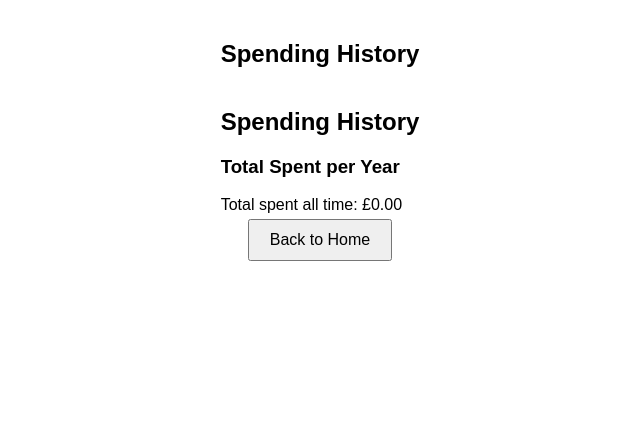
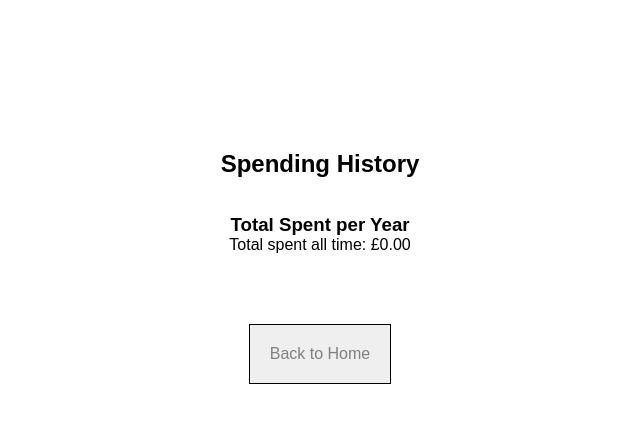
Before and after one commit to Faysal-Ahmed-Aweys/spending-tracker, a plain HTML site: page index.html in a window 1280 px wide. Both pictures are taken after a click on the button "Show Spending History". Shown: the whole page, without its empty margins (320-960 px from the left). Drawn offline with Linux system fonts and the light colour scheme.

Commit message:
Fix styles

```diff
--- a/index.html
+++ b/index.html
@@ -9,11 +9,13 @@
 
 <body>
     <div class="container">
+        <div class="home">
         <h1>Welcome to Spending Tracker App</h1>
         <button onclick="showStartTracking()">Start Tracking Spending</button>
         <button onclick="showSpendingHistory()">Show Spending History</button>
         </div>
-
+    </div>
+    <div Id ="spendingTracker">
         <div id="startTrackingPage" class="page">
             <h2>Start Tracking Spending</h2>
             <form id="spendingForm" class="input-form">
@@ -23,15 +25,16 @@
                 <input type="number" id="amountSpent" min="0" step="0.01" required><br><br>
                 <label for="dateSpent">Date Spent:</label>
                 <input type="date" id="dateSpent" required><br><br>
+                <textarea id="description" name="description" placeholder="Add description of your spending..." rows="4" cols="80"></textarea>
                 <button type="button" onclick="saveSpending()">Save</button>
             </form>
             <p id="errorDisplay" class="error"></p>
             <button onclick="backToHomePage()">Back to Home</button>
         </div>
+    </div>
 
     <div id="showHistoryPage" class="page">
         <div class="content-center">
-            <h2>Spending History</h2>
             <div id="spendingHistory" class="history-section"></div>
         </div>
         <button onclick="backToHomePage()">Back to Home</button>
--- a/script.js
+++ b/script.js
@@ -1,6 +1,11 @@
+window.addEventListener("load", function() {
+    document.getElementById('spendingTracker').style.display = 'none';
+    document.getElementById('showHistoryPage').style.display = 'none';
+});
+
 function showStartTracking() {
     document.querySelector('.container').style.display = 'none';
-    document.getElementById('startTrackingPage').style.display = 'block';
+    document.getElementById('spendingTracker').style.display = 'block';
     document.getElementById('showHistoryPage').style.display = 'none';
 
     // Set the maximum date for the input to today's date
@@ -44,14 +49,14 @@ function saveSpending() {
 
 function showSpendingHistory() {
     document.querySelector('.container').style.display = 'none';
-    document.getElementById('startTrackingPage').style.display = 'none';
+    document.getElementById('spendingTracker').style.display = 'none';
     document.getElementById('showHistoryPage').style.display = 'block';
 
     const spendingHistory = JSON.parse(localStorage.getItem('spending')) || [];
 
     spendingHistory.sort((a, b) => new Date(a.dateSpent) - new Date(b.dateSpent));
 
-    let historyHTML = '<h2>Spending History</h2>';
+    let historyHTML = '<h2>Spending History</h2><br>';
     let monthTotal = {};
     let yearTotal = {};
     let allTimeTotal = 0;
@@ -92,7 +97,7 @@ function showSpendingHistory() {
         historyHTML += `<div>Total spent in ${currentMonth}: £${monthTotal[currentMonth].toFixed(2)}</div>`;
     }
 
-    let yearTotalHTML = '<h3>Total Spent per Year</h3>';
+    let yearTotalHTML = '<br><h3>Total Spent per Year</h3>';
     for (const year in yearTotal) {
         yearTotalHTML += `<div>Total spent in ${year}: £${yearTotal[year].toFixed(2)}</div>`;
     }
@@ -105,7 +110,7 @@ function showSpendingHistory() {
 
 function backToHomePage() {
     document.querySelector('.container').style.display = 'flex';
-    document.getElementById('startTrackingPage').style.display = 'none';
+    document.getElementById('spendingTracker').style.display = 'none';
     document.getElementById('showHistoryPage').style.display = 'none';
 }
 
--- a/styles.css
+++ b/styles.css
@@ -1,9 +1,18 @@
 /* Basic Styles */
+* {
+    box-sizing: border-box;
+    padding: 0;
+    margin: 0;
+}
 
 body {
-    font-family: Arial, sans-serif;
-    margin: 0;
-    padding: 0;
+    font-family: "DM Sans", sans-serif;
+    text-align: center;
+    width: 100%;
+    min-height: 100vh;
+    position: relative;
+    flex-direction: column;
+    min-height: 100vh;
 }
 
 .container {
@@ -15,38 +24,61 @@ body {
     text-align: center;
 }
 
-button {
-    padding: 10px 20px;
-    margin: 5px;
-    font-size: 16px;
+.home {
+    width: 80%;
+    margin: auto;
+    padding: 20px;
 }
 
-.input-form,
-.page {
+button {
+    padding: 20px 20px;
+    margin: 20px;
+    font-size: 16px;
+    border: 1px solid black;
+    color: gray;
+}
+
+#spendingTracker {
+    min-height: 100vh;
+    width: 100%;
     display: flex;
     flex-direction: column;
     align-items: center;
     justify-content: center;
-    text-align: center;
-    padding: 20px;
+}
+
+#startTrackingPage {
+    width: 80%;
+    margin: auto;
+    margin-top: 100px;
+    border: 1px solid black;
+    padding: 50px;
 }
 
 .input-form input,
 .input-form button,
 .page button {
-    margin-bottom: 10px;
+    margin: 20px;
 }
 
-.history-section {
-    text-align: left;
-    max-width: 600px;
+textarea {
+    max-width: 100%;
 }
 
-.content-center {
+#showHistoryPage {
+    min-height: 100vh;
+    width: 100%;
     display: flex;
     flex-direction: column;
     align-items: center;
     justify-content: center;
+}
+
+.content-center {
+    width: 80%;
+    margin: auto;
+    margin-top: 100px;
+    padding: 50px;
 }
 
 .edit-icon,
@@ -57,8 +89,6 @@ button {
 
 /* Media Queries for Responsiveness */
 
-@media screen and (max-width: 600px) {
-    .history-section {
-        font-size: 14px;
-    }
+@media only screen and (max-width: 600px) {
+
 }
```
Lines whose indentation alone changed are shown as unchanged.
